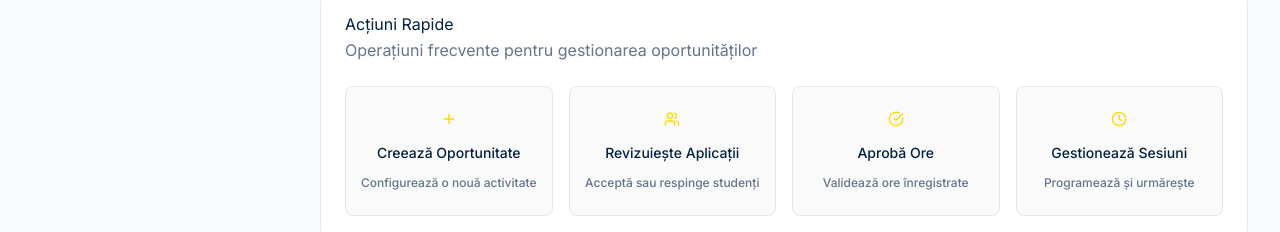
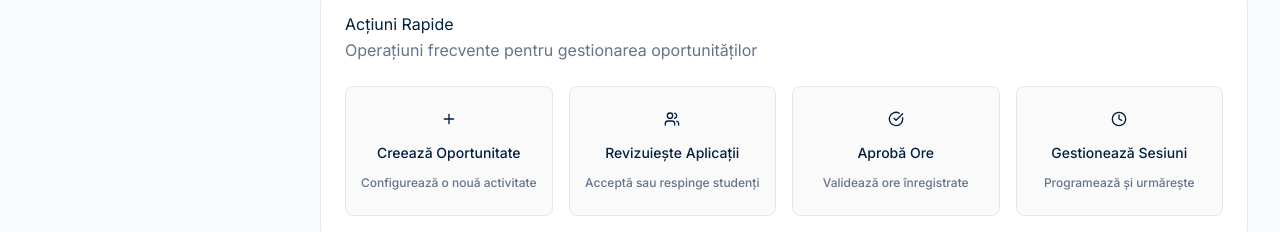
Before and after one commit to mihaigoctavian24/campus-connect, a Next.js app: page /dashboard/professor in a window 1280 px wide. Shown: the part 387-619 px from the top of the page. Built offline with nearby package versions, Linux system fonts and the light colour scheme; no server answers.

Commit message:
style: improve quick actions with navy icons and yellow hover - text and icons turn black on hover with full yellow background

```diff
--- a/src/app/dashboard/professor/page.tsx
+++ b/src/app/dashboard/professor/page.tsx
@@ -142,54 +142,54 @@ export default function ProfessorDashboardPage() {
         <CardContent className="grid gap-4 md:grid-cols-4">
           <Button
             variant="outline"
-            className="h-auto flex flex-col items-center justify-center p-6 hover:bg-gray-100"
+            className="h-auto flex flex-col items-center justify-center p-6 hover:bg-[#FFD600] transition-colors group"
           >
-            <Plus className="h-8 w-8 mb-2 text-primary" />
-            <span className="font-medium">Creează Oportunitate</span>
-            <span className="text-xs text-muted-foreground text-center mt-1">
+            <Plus className="h-8 w-8 mb-2 text-[#001f3f] group-hover:text-black transition-colors" />
+            <span className="font-medium group-hover:text-black transition-colors">Creează Oportunitate</span>
+            <span className="text-xs text-muted-foreground group-hover:text-black text-center mt-1 transition-colors">
               Configurează o nouă activitate
             </span>
           </Button>
 
           <Button
             variant="outline"
-            className="h-auto flex flex-col items-center justify-center p-6 hover:bg-gray-100 relative"
+            className="h-auto flex flex-col items-center justify-center p-6 hover:bg-[#FFD600] transition-colors group relative"
           >
             {stats.newApplications > 0 && (
               <span className="absolute top-2 right-2 h-6 w-6 rounded-full bg-blue-600 text-white text-xs flex items-center justify-center">
                 {stats.newApplications}
               </span>
             )}
-            <Users className="h-8 w-8 mb-2 text-primary" />
-            <span className="font-medium">Revizuiește Aplicații</span>
-            <span className="text-xs text-muted-foreground text-center mt-1">
+            <Users className="h-8 w-8 mb-2 text-[#001f3f] group-hover:text-black transition-colors" />
+            <span className="font-medium group-hover:text-black transition-colors">Revizuiește Aplicații</span>
+            <span className="text-xs text-muted-foreground group-hover:text-black text-center mt-1 transition-colors">
               Acceptă sau respinge studenți
             </span>
           </Button>
 
           <Button
             variant="outline"
-            className="h-auto flex flex-col items-center justify-center p-6 hover:bg-gray-100 relative"
+            className="h-auto flex flex-col items-center justify-center p-6 hover:bg-[#FFD600] transition-colors group relative"
           >
             {stats.pendingHours > 0 && (
               <span className="absolute top-2 right-2 h-6 w-6 rounded-full bg-yellow-600 text-white text-xs flex items-center justify-center">
                 {stats.pendingHours}
               </span>
             )}
-            <CheckCircle className="h-8 w-8 mb-2 text-primary" />
-            <span className="font-medium">Aprobă Ore</span>
-            <span className="text-xs text-muted-foreground text-center mt-1">
+            <CheckCircle className="h-8 w-8 mb-2 text-[#001f3f] group-hover:text-black transition-colors" />
+            <span className="font-medium group-hover:text-black transition-colors">Aprobă Ore</span>
+            <span className="text-xs text-muted-foreground group-hover:text-black text-center mt-1 transition-colors">
               Validează ore înregistrate
             </span>
           </Button>
 
           <Button
             variant="outline"
-            className="h-auto flex flex-col items-center justify-center p-6 hover:bg-gray-100"
+            className="h-auto flex flex-col items-center justify-center p-6 hover:bg-[#FFD600] transition-colors group"
           >
-            <Clock className="h-8 w-8 mb-2 text-primary" />
-            <span className="font-medium">Gestionează Sesiuni</span>
-            <span className="text-xs text-muted-foreground text-center mt-1">
+            <Clock className="h-8 w-8 mb-2 text-[#001f3f] group-hover:text-black transition-colors" />
+            <span className="font-medium group-hover:text-black transition-colors">Gestionează Sesiuni</span>
+            <span className="text-xs text-muted-foreground group-hover:text-black text-center mt-1 transition-colors">
               Programează și urmărește
             </span>
           </Button>
```
